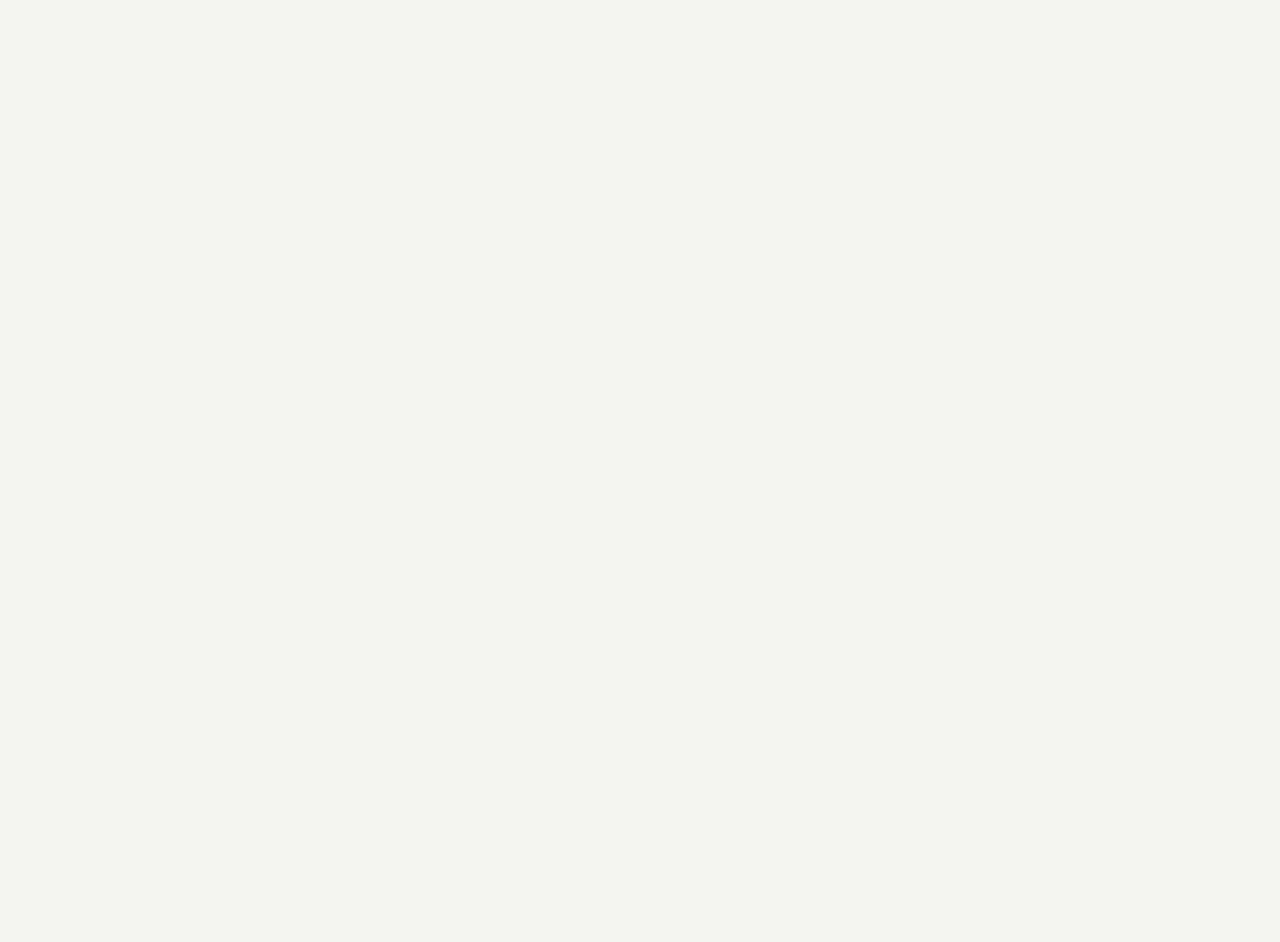
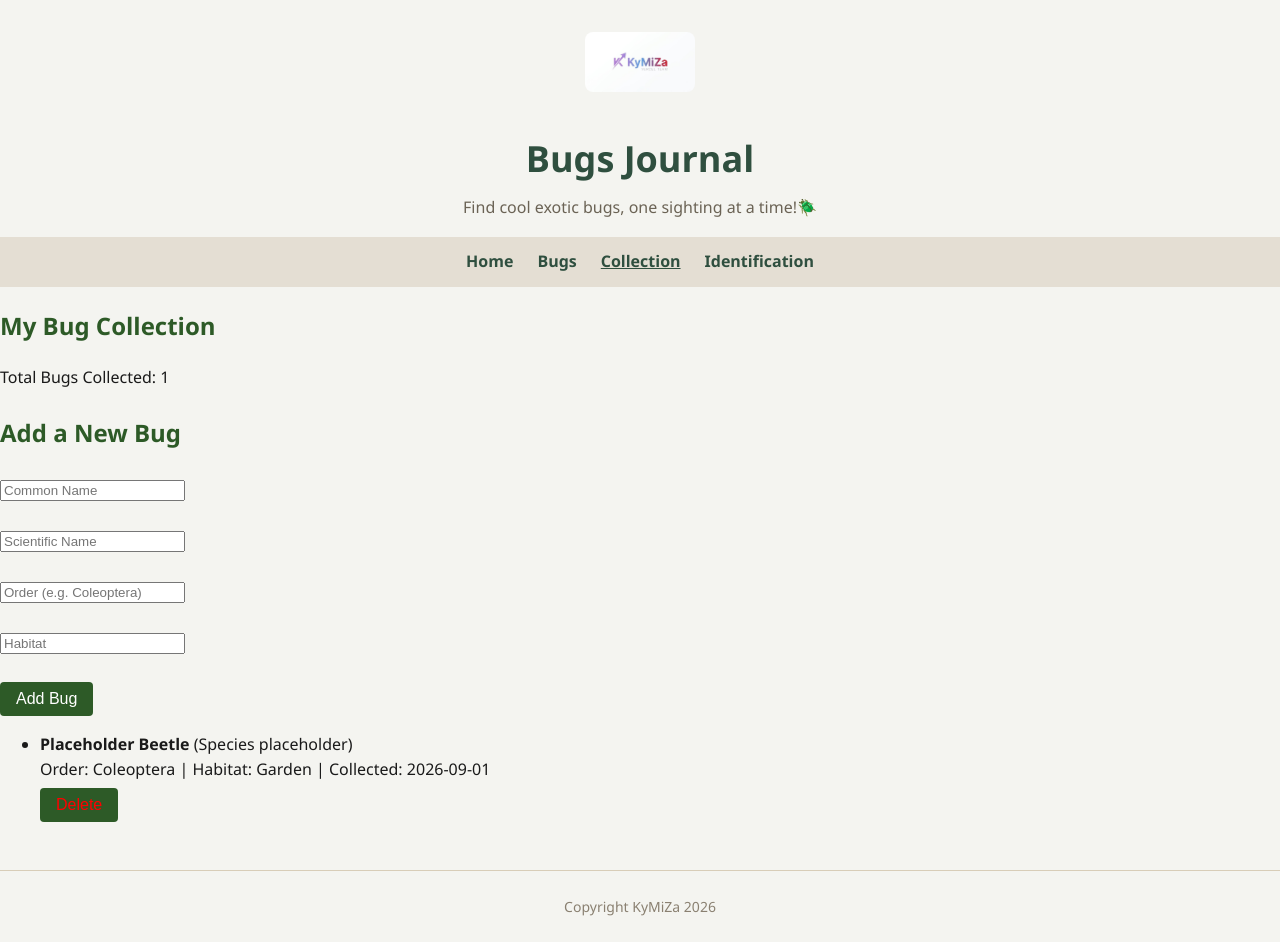
Before and after one commit to rrc-w2025-kstrange/bugs_journal, a React (Vite) app: page /collection in a window 1280 px wide. Before the commit this address had no page. Before the commit the page ends 800 px from the top, so only its background shows below. Built offline with nearby package versions, Linux system fonts and the light colour scheme.

Commit message:
finished impleneting navbar path that when you click on collection it directs to my page and added extra feature in my own page when clicked out of it, it still keeps the data in collection

```diff
--- a/src/App.tsx
+++ b/src/App.tsx
@@ -1,14 +1,39 @@
+import { useState } from "react";
 import { Routes, Route } from "react-router-dom";
 import { Layout } from "./components/common/layout/Layout";
 import { Bugs } from "./components/bugs/Bugs";
+import  Collection  from "./components/collection/collection";
+
+interface CollectedBug {
+  id: number;
+  userId: number;
+  commonName: string;
+  scientificName: string;
+  order: string;
+  habitat: string;
+  dateCollected: string;
+}
 
 export function App() {
+    const [collectedSpecimens, setCollectedSpecimens] = useState<CollectedBug[]>([
+    {
+      id: 1,
+      userId: 1,
+      commonName: "Placeholder Beetle",
+      scientificName: "Species placeholder",
+      order: "Coleoptera",
+      habitat: "Garden",
+      dateCollected: "2026-09-01",
+    },
+  ]);
+
     return (
         <Routes>
             <Route path="/" element={<Layout />}>
 
                 <Route index element={<Bugs />} />
                 <Route path="bugs" element={<Bugs />} />
+                <Route path="collection" element={<Collection collectedSpecimens={collectedSpecimens} setCollectedSpecimens={setCollectedSpecimens} />} />
                 {/* <Route path="collection" element={<Collection />} />
                     <Route path="identification" element={<Identification />} /> */}
             </Route>
--- a/src/components/collection/collection.tsx
+++ b/src/components/collection/collection.tsx
@@ -1,42 +1,152 @@
-export default function Collection() {
-  const collectedSpecimens = [
-    {
-      id: 1,
-      commonName: "Placeholder Beetle",
-      scientificName: "Species placeholder",
-      order: "Coleoptera",
-      habitat: "Garden",
-      dateCollected: "2026-09-01",
-    },
-    {
-      id: 2,
-      commonName: "Placeholder Butterfly",
-      scientificName: "Species placeholder",
-      order: "Lepidoptera",
-      habitat: "Meadow",
-      dateCollected: "2026-09-02",
-    },
-    {
-      id: 3,
-      commonName: "Placeholder Mantis",
-      scientificName: "Species placeholder",
-      order: "Mantodea",
-      habitat: "Shrubbery",
-      dateCollected: "2026-09-03",
-    },
-  ];
+import { useState } from "react";
+
+interface FormErrors {
+  commonName: string;
+  order: string;
+}
+
+interface CollectedBug {
+  id: number;
+  userId: number;
+  commonName: string;
+  scientificName: string;
+  order: string;
+  habitat: string;
+  dateCollected: string;
+}
+
+interface CollectionProps {
+  collectedSpecimens: CollectedBug[];
+  setCollectedSpecimens: React.Dispatch<React.SetStateAction<CollectedBug[]>>;
+}
+
+interface FormData {
+  commonName: string;
+  scientificName: string;
+  order: string;
+  habitat: string;
+}
+
+export default function Collection({ collectedSpecimens, setCollectedSpecimens }: CollectionProps) {
+
+  // state for form inputs
+  const [formData, setFormData] = useState<FormData>({
+    commonName: "",
+    scientificName: "",
+    order: "",
+    habitat: ""
+  });
+
+  // state for validating errors
+  const [errors, setErrors] = useState<FormErrors>({} as FormErrors);
+
+  // handle typing in form
+  const handleChange = (e: React.ChangeEvent<HTMLInputElement>) => {
+    setFormData({ ...formData, [e.target.name]: e.target.value });
+  };
+
+  // handle validation and adding
+  const handleSubmit = (e: React.FormEvent<HTMLFormElement>) => {
+    e.preventDefault();
+
+    // validation logic
+    let newErrors: FormErrors = {} as FormErrors;
+    if (!formData.commonName.trim()) newErrors.commonName = "Common name is required";
+    if (!formData.order.trim()) newErrors.order = "Order is required";
+
+    setErrors(newErrors);
+
+    // if no errors, add the bug
+    if (Object.keys(newErrors).length === 0) {
+      const newBug: CollectedBug = {
+        id: Date.now(),
+        userId: 1,
+        ...formData,
+        dateCollected: new Date().toISOString().split("T")[0], // <-- ADDED DATE
+      };
+
+      // Update the list
+      setCollectedSpecimens([...collectedSpecimens, newBug]);
+
+      // clear form
+      setFormData({ commonName: "", scientificName: "", order: "", habitat: "" });
+    }
+  };
+
+  // for deleting bug
+  const handleDelete = (idToDelete: number) => {
+    const updatedList = collectedSpecimens.filter((bug) => bug.id !== idToDelete);
+    setCollectedSpecimens(updatedList);
+  };
 
   return (
     <section className="collection">
       <h2>My Bug Collection</h2>
-      <p>Total Specimens Collected: {collectedSpecimens.length}</p>
+      <p>Total Bugs Collected: {collectedSpecimens.length}</p>
 
+      <form onSubmit={handleSubmit}>
+        <h3>Add a New Bug</h3>
+
+        <div>
+          <input
+            name="commonName"
+            placeholder="Common Name"
+            value={formData.commonName}
+            onChange={handleChange}
+          />
+          {errors.commonName && <span style={{ color: "red", fontSize: "12px" }}> {errors.commonName}</span>}
+        </div>
+        <br />
+
+        <div>
+          <input
+            name="scientificName"
+            placeholder="Scientific Name"
+            value={formData.scientificName}
+            onChange={handleChange}
+          />
+        </div>
+        <br />
+
+        <div>
+          <input
+            name="order"
+            placeholder="Order (e.g. Coleoptera)"
+            value={formData.order}
+            onChange={handleChange}
+          />
+          {errors.order && <span style={{ color: "red", fontSize: "12px" }}> {errors.order}</span>}
+        </div>
+        <br />
+
+        <div>
+          <input
+            name="habitat"
+            placeholder="Habitat"
+            value={formData.habitat}
+            onChange={handleChange}
+          />
+        </div>
+        <br />
+
+        <button type="submit">Add Bug</button>
+      </form>
+
+      {/* List */}
       <ul>
         {collectedSpecimens.map((specimen) => (
-          <li key={specimen.id}>
+          <li key={specimen.id} style={{ marginBottom: "15px" }}>
             <strong>{specimen.commonName}</strong> ({specimen.scientificName})
             <br />
             Order: {specimen.order} | Habitat: {specimen.habitat} | Collected: {specimen.dateCollected}
+            <br />
+
+            <button
+              onClick={() => handleDelete(specimen.id)}
+              style={{ color: "red", marginTop: "5px" }}
+            >
+              Delete
+            </button>
           </li>
         ))}
       </ul>
```
